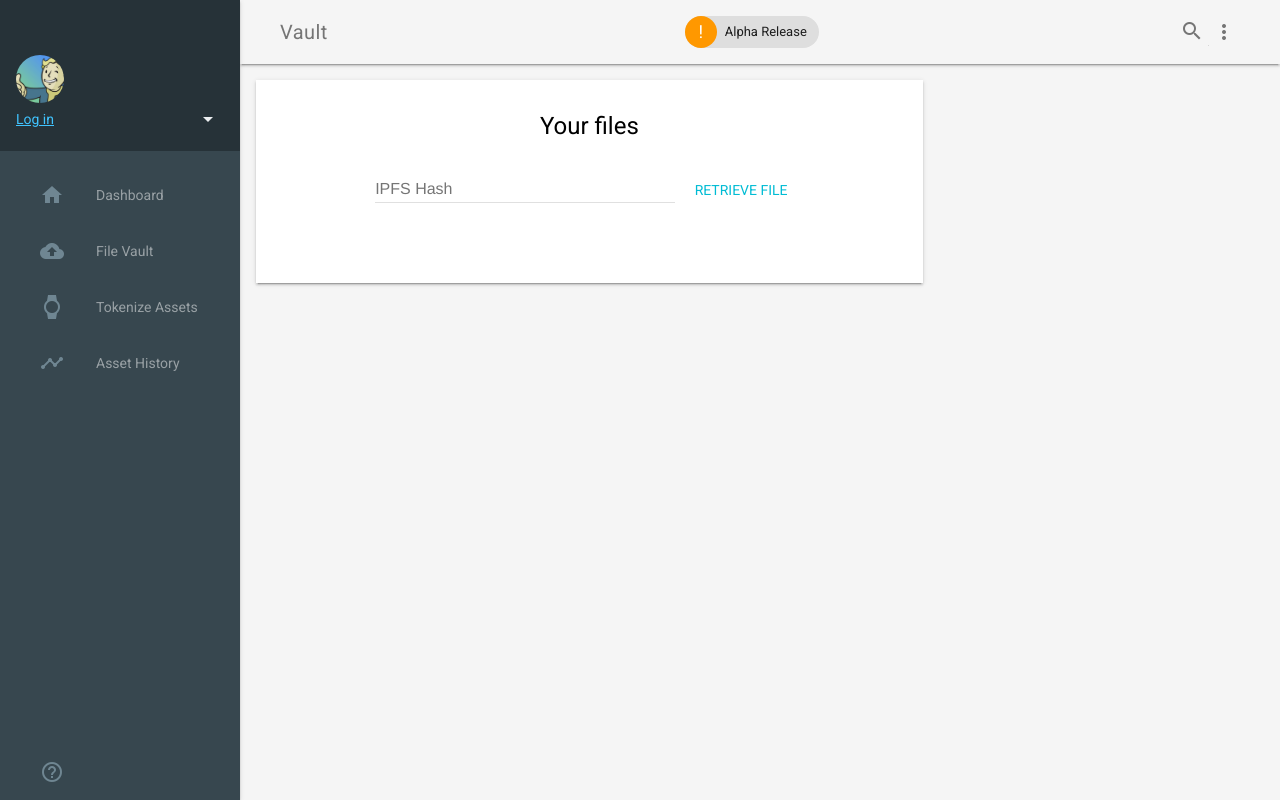
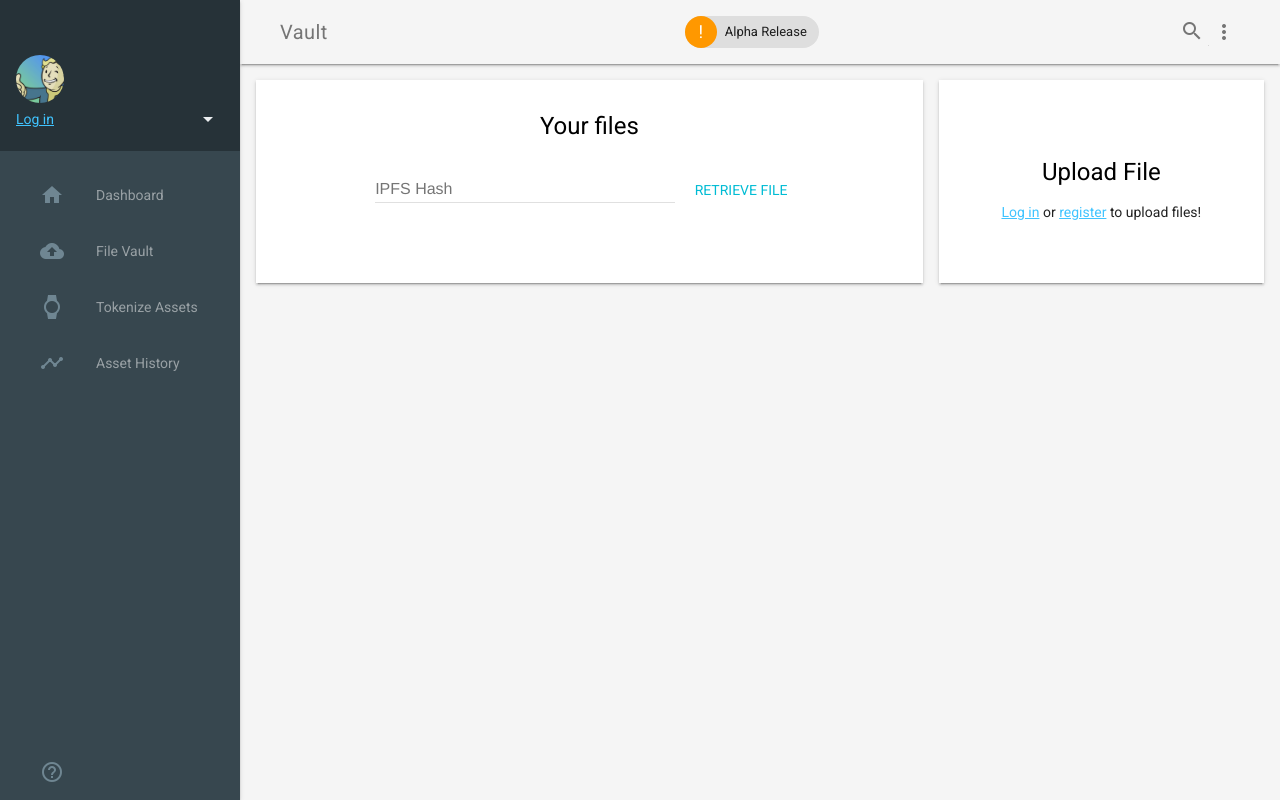
Before and after one commit to BrockSmedley/ledgerCTRL-frontend, a Flask app: page /upload in a window 1280 px wide. Run offline with Flask 2, Linux system fonts and the light colour scheme.

Commit message:
sexy anon user screen for vault
prompts user to login/register if not logged in

```diff
--- a/app/templates/index.html
+++ b/app/templates/index.html
@@ -90,7 +90,7 @@
           <img src="images/database.svg" alt="database" style="width: 35%; height: 35%;">
           <div style="text-align: center;">Permanent storage that never fails. Upload a selfie!</div>
         </div>
-        <a class="mdl-button mdl-button--colored mdl-js-button block">
+        <a class="mdl-button mdl-button--colored mdl-js-button block" href="/upload">
           Upload Permanent Files
         </a>
       </div>
--- a/app/templates/upload.html
+++ b/app/templates/upload.html
@@ -28,11 +28,12 @@
       {% endfor %}
     </ul>
   </div>
-  {% if current_user.is_authenticated %}
+
   <div class="mdl-color--white mdl-shadow--2dp mdl-cell mdl-cell--4-col login-box">
     <div class="mdl-card__title">
       <h2 class="mdl-card__title-text">Upload File</h2>
     </div>
+    {% if current_user.is_authenticated %}
     <form method="POST" enctype="multipart/form-data" action="/inventory">
       <input type="file" id="upfile" name="upfile">
       <input type="hidden" id="userId" name="userId" value="{{ itembase }}">
@@ -42,8 +43,12 @@
             Upload
           </button>
     </form>
+    {% else %}
+    <div style="text-align: center">
+      <a href="/login">Log in</a> or <a href="/register">register</a> to upload files!
+    </div>
+    {% endif %}
 </div>
-{% endif %}
 <script>
   function processURL() {
     var url = '/inventory/' + document.getElementById("id").value;
```
